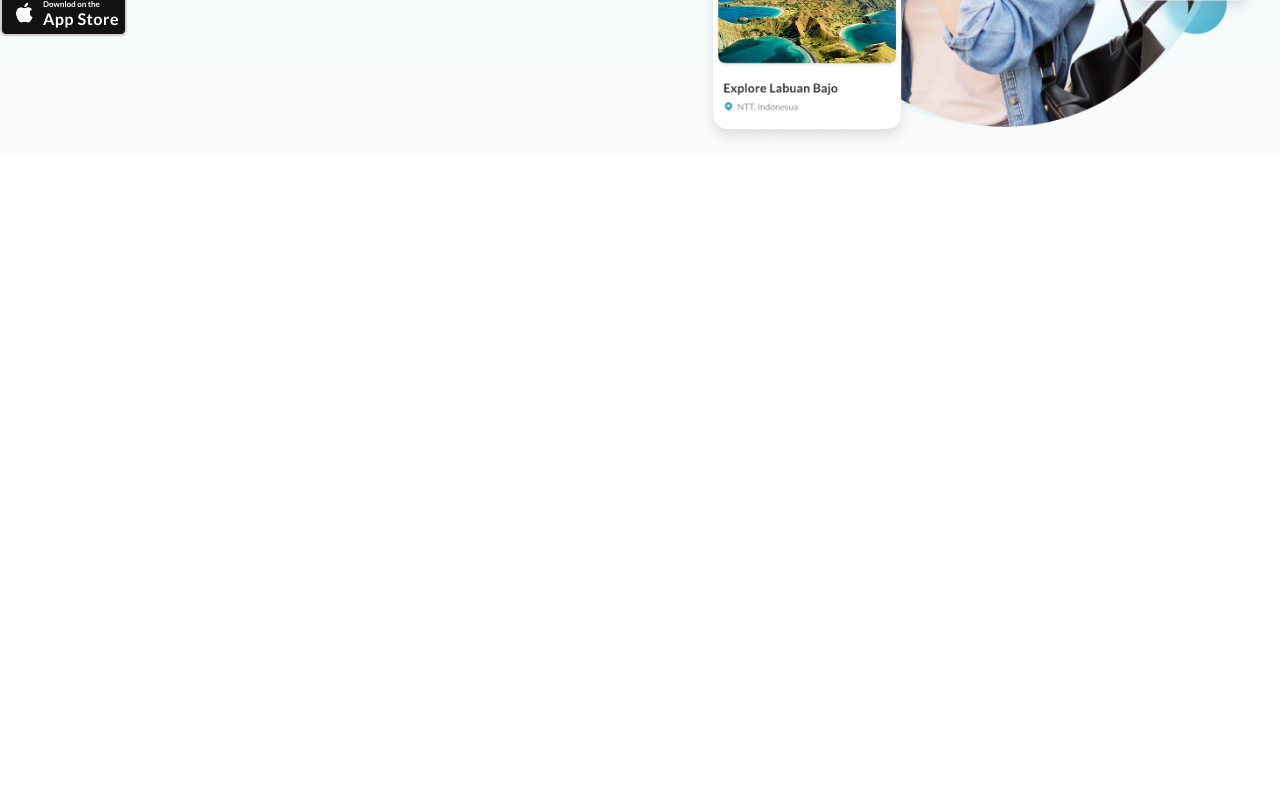
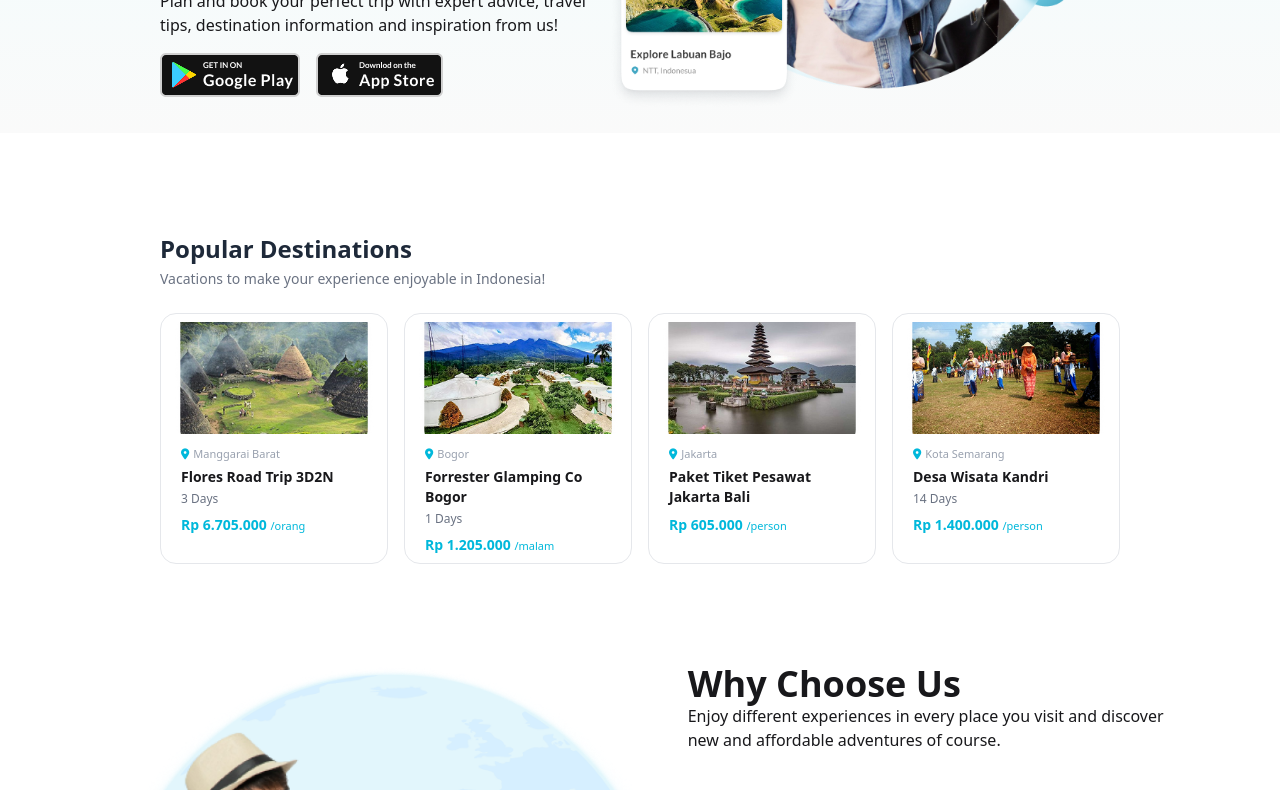
Before and after one commit to p3dr0-m4rtins/novos-membros-mantui, a plain HTML site: page index.html in a window 1280 px wide. Shown: the part 444-1234 px from the top of the page. Before the commit the page ends 800 px from the top, so only its background shows below. Drawn offline with nearby package versions, Linux system fonts and the light colour scheme.

Commit message:
70% da landing pronta

```diff
--- a/index.html
+++ b/index.html
@@ -1,15 +1,20 @@
 <!doctype html>
 <html lang="en">
+
 <head>
   <meta charset="UTF-8" />
   <meta name="viewport" content="width=device-width, initial-scale=1.0" />
   <link href="https://cdn.jsdelivr.net/npm/daisyui@5" rel="stylesheet" type="text/css" />
   <script src="https://cdn.jsdelivr.net/npm/@tailwindcss/browser@4"></script>
-    <title>Document</title>
+  <script src="https://kit.fontawesome.com/8cf49f85f4.js" crossorigin="anonymous"></script>
+  <title>Traveling!</title>
 </head>
+
 <body>
   <header class="bg-cyan-50 pt-5 pb-5 flex justify-evenly items-center">
-      <div><h1 class="text-4xl text-cyan-500 font-semibold">Traveling!</h1></div>
+    <div>
+      <h1 class="text-4xl text-cyan-500 font-semibold">Traveling!</h1>
+    </div>
     <nav class="flex gap-10">
       <a href="#">Product</a>
       <a href="#">Contact Us</a>
@@ -19,13 +24,15 @@
       <button class="btn bg-orange-500 text-white rounded-xl">Sing Up</button>
     </div>
   </header>
-    <main class="bg-gradient-to-b from-cyan-50 to-neutral-50 flex">
-        <div class="flex flex-col justify-center">
-            <div class="max-w-200">
-                <h1 class="font-bold text-5xl">Start your journey by one click, explore beautiful world!</h1>
-                <span>Plan and book your perfect trip with expert advice, travel tips, destination information and inspiration from us!</span>
+  <main>
+    <section class="px-40 py-5 bg-gradient-to-b from-cyan-50 to-neutral-50 flex">
+      <div class="flex flex-col gap-4 justify-center">
+        <div class="flex gap-4 flex-col">
+          <h1 class="font-bold text-6xl max-w-[17ch]">Start your journey by one click, explore beautiful world!</h1>
+          <span class="max-w-[52ch]">Plan and book your perfect trip with expert advice, travel tips, destination
+            information and inspiration from us!</span>
         </div>
-            <div>
+        <div class="flex gap-4">
           <a href=""><img src="img/download-gp.png" alt="Download Play Store"></a>
           <a href=""><img src="img/download-as.png" alt="Download App Store"></a>
         </div>
@@ -33,6 +40,93 @@
       <div>
         <img src="img/hero-image.png" alt="">
       </div>
+    </section>
+    <section class="px-40 py-25">
+      <h2 class="text-2xl font-semibold text-gray-800">Popular Destinations</h2>
+      <p class="text-gray-500 text-sm mt-1 mb-6">Vacations to make your experience enjoyable in Indonesia!</p>
+
+      <div class="grid grid-cols-4 gap-4">
+        <!-- Card 1 -->
+        <div class="rounded-2xl overflow-hidden bg-white border border-gray-200 p-2">
+          <img class="w-full h-28 object-cover rounded-xl" src="img/img-card1.png" alt="Flores Road Trip">
+          <div class="pt-3 px-3">
+            <div class="flex items-center text-gray-400 text-[11px] gap-1">
+              <i class="text-cyan-500 fa-solid fa-location-dot"></i>
+              <span>Manggarai Barat</span>
+            </div>
+            <div class="font-bold text-sm mt-1">Flores Road Trip 3D2N</div>
+            <p class="text-gray-500 text-xs mt-1">3 Days</p>
+            <p class="text-cyan-500 font-bold text-sm mt-2">
+              Rp 6.705.000 <span class="text-cyan-500 font-normal text-[11px]">/orang</span>
+            </p>
+          </div>
+        </div>
+
+        <!-- Card 2 -->
+        <div class="rounded-2xl overflow-hidden bg-white border border-gray-200 p-2">
+          <img class="w-full h-28 object-cover rounded-xl" src="img/img-card2.png" alt="Forrester Glamping Co Bogor">
+          <div class="pt-3 px-3">
+            <div class="flex items-center text-gray-400 text-[11px] gap-1">
+              <i class="text-cyan-500 fa-solid fa-location-dot"></i>
+              <span>Bogor</span>
+            </div>
+            <div class="font-bold text-sm mt-1">Forrester Glamping Co Bogor</div>
+            <p class="text-gray-500 text-xs mt-1">1 Days</p>
+            <p class="text-cyan-500 font-bold text-sm mt-2">
+              Rp 1.205.000 <span class="text-cyan-500 font-normal text-[11px]">/malam</span>
+            </p>
+          </div>
+        </div>
+
+        <!-- Card 3 -->
+        <div class="rounded-2xl overflow-hidden bg-white border border-gray-200 p-2">
+          <img class="w-full h-28 object-cover rounded-xl" src="img/img-card3.png"
+            alt="Paket Tiket Pesawat Jakarta Bali">
+          <div class="pt-3 px-3">
+            <div class="flex items-center text-gray-400 text-[11px] gap-1">
+              <i class="text-cyan-500 fa-solid fa-location-dot"></i>
+              <span>Jakarta</span>
+            </div>
+            <div class="font-bold text-sm mt-1 max-w-[20ch]">Paket Tiket Pesawat Jakarta Bali</div>
+            <p class="text-cyan-500 font-bold text-sm mt-2">
+              Rp 605.000 <span class="text-cyan-500 font-normal text-[11px]">/person</span>
+            </p>
+          </div>
+        </div>
+
+        <!-- Card 4 -->
+        <div class="rounded-2xl overflow-hidden bg-white border border-gray-200 p-2">
+          <img class="w-full h-28 object-cover rounded-xl" src="img/img-card4.png" alt="Desa Wisata Kandri">
+          <div class="pt-3 px-3">
+            <div class="flex items-center text-gray-400 text-[11px] gap-1">
+              <i class="text-cyan-500 fa-solid fa-location-dot"></i>
+              <span>Kota Semarang</span>
+            </div>
+            <div class="font-bold text-sm mt-1">Desa Wisata Kandri</div>
+            <p class="text-gray-500 text-xs mt-1">14 Days</p>
+            <p class="text-cyan-500 font-bold text-sm mt-2">
+              Rp 1.400.000 <span class="text-cyan-500 font-normal text-[11px]">/person</span>
+            </p>
+          </div>
+        </div>
+      </div>
+    </section>
+    <section class="flex justify-center ">
+      <div>
+        <img class="h-150" src="img/img-section3.png" alt="">
+      </div>
+      <div>
+        <div class="max-w-125">
+          <h1 class="text-4xl font-semibold">Why Choose Us</h1>
+          <span class="">Enjoy different experiences in every place you visit and discover new and affordable adventures of course.</span>
+        </div>
+        <div>
+
+        </div>
+      </div>
+    </section>
   </main>
+
 </body>
+
 </html>
```
Also changed, not shown: img/img-card1.png (added), img/img-card2.png (added), img/img-card3.png (added), img/img-card4.png (added), img/img-section3.png (added). Lines whose indentation alone changed are shown as unchanged.
